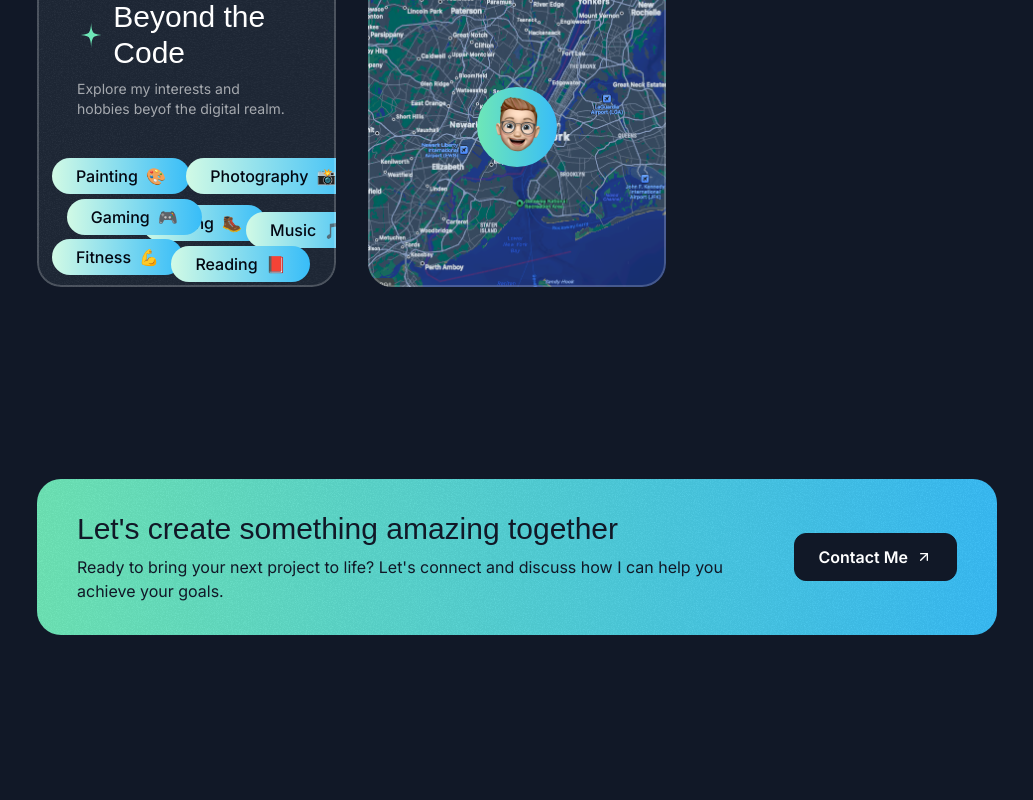
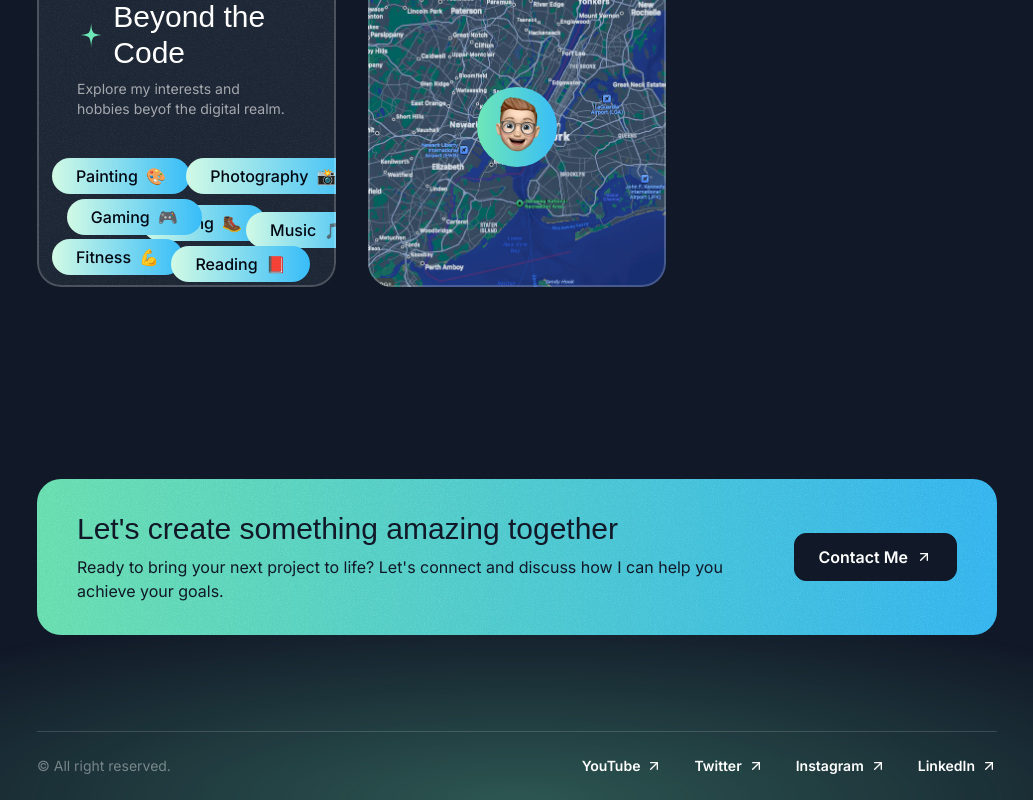
Before and after one commit to Not-Darshil/Portfolio_V2, a Next.js app: page / in a window 1280 px wide. Shown: the part 4667-5467 px from the top of the page, without its empty margins (123-1156 px from the left). Before the commit the page ends 5398 px from the top, so only its background shows below. Built offline with nearby package versions, Linux system fonts and the light colour scheme; a web font is replaced by a local one.

Commit message:
built footer

```diff
--- a/src/app/page.tsx
+++ b/src/app/page.tsx
@@ -5,6 +5,7 @@
 import { TestimonialsSection } from "@/sections/Testimonials";
 import { AboutSection } from "@/sections/About";
 import { ContactSection } from "@/sections/Contact";
+import { Footer } from "@/sections/Footer";
 
 export default function Home() {
   return (
@@ -16,6 +17,7 @@
       <TestimonialsSection />
       <AboutSection />
       <ContactSection />
+      <Footer />
     </div>
   );
 }
--- a/src/components/ToolItems.tsx
+++ b/src/components/ToolItems.tsx
@@ -5,7 +5,7 @@
     {
         items,
         className,
-        itemWrapperClassName,
+        itemsWrapperClassName,
     }:
         {
             items: {
@@ -13,13 +13,13 @@
                 iconType: React.ElementType;
             }[];
             className?:string;
-            itemWrapperClassName?: string;
+            itemsWrapperClassName?: string;
 
         }
 ) => {
     return (
         <div className={twMerge("flex [mask-image:linear-gradient(to_right,transparent,black_10%,black_90%,transparent)]",className)} >
-            <div className={twMerge(" flex flex-none py-0.5 gap-6 pr-6",itemWrapperClassName)}>
+            <div className={twMerge(" flex flex-none py-0.5 gap-6 pr-6",itemsWrapperClassName)}>
                 {items.map((item) => (
                     <div key={item.title} className="inline-flex items-center gap-4 py-2 px-3 outline outline-2 outline-white/10 rounded-lg ">
                         <TechIcon component={item.iconType} />
--- a/src/sections/About.tsx
+++ b/src/sections/About.tsx
@@ -106,11 +106,11 @@
                 className=""
               ></CardHeader>
               <ToolItems items={Tools} className=""></ToolItems>
-              <ToolItems items={Tools} className="mt-6 " itemWrapperClassName="-translate-x-1/2"></ToolItems>
+              <ToolItems items={Tools} className="mt-6 " itemsWrapperClassName="-translate-x-1/2"></ToolItems>
             </Card>
           </div>
         </div>
-        <div className="grid grid-cols-1 md:grid-cols-5 lg:grid-cols-3 gap-8">
+        <div className="grid gap-8 grid-cols-1 md:grid-cols-5 lg:grid-cols-3 ">
           <Card className="h-[320px] p-0 flex flex-col md:col-span-3 lg:col-span-2">
             <CardHeader title="Beyond the Code" description="Explore my interests and hobbies beyof the digital realm." className="px-6 py-6"></CardHeader>
             <div className=" relative flex-1">
--- a/src/sections/Footer.tsx
+++ b/src/sections/Footer.tsx
@@ -1,3 +1,46 @@
+import ArrowUpRightIcon from '@/assets/icons/arrow-up-right.svg';
+
+const footerLinks = [
+  {
+    title: 'YouTube',
+    href: '#'
+  },
+  {
+    title: 'Twitter',
+    href: '#'
+  },
+  {
+    title: 'Instagram',
+    href: '#'
+  },
+  {
+    title: 'LinkedIn',
+    href: '#'
+  },
+]
+
 export const Footer = () => {
-  return <div>Footer Section</div>;
+  return (
+    <footer className='relative -z-10 overflow-x-clip'>
+      <div className="absolute h-[400px] w-[1600px] bottom-0 left-1/2 -translate-x-1/2 bg-emerald-300/30 [mask-image:radial-gradient(50%_50%_at_bottom_center,black,transparent)] -z-10"></div>
+      <div className="container">
+        <div className="border-t border-white/15 py-6 text-sm flex flex-col md:flex-row md:justify-between items-center gap-8 md">
+
+          <div className="text-white/40 ">&copy; All right reserved.</div>
+          <nav className="flex flex-col md:flex-row items-center gap-8">
+            {footerLinks.map(
+              link => (
+                <a href="#" key={link.title} className='inline-flex items-center gap-1.5'>
+                  <span className=' font-semibold'>{link.title}</span>
+                  <ArrowUpRightIcon className='size-4' />
+                </a>
+              )
+            )}
+          </nav>
+
+        </div>
+
+      </div>
+    </footer>
+  );
 };
```
